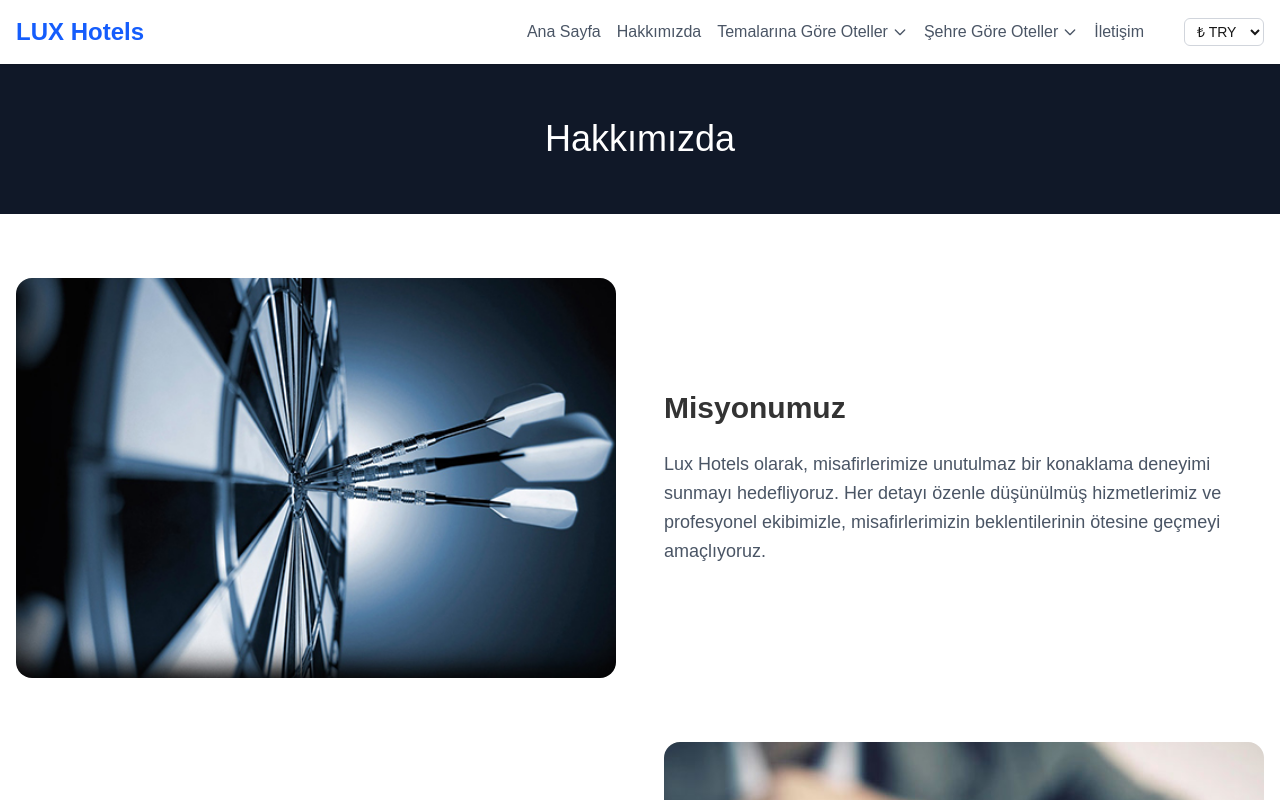
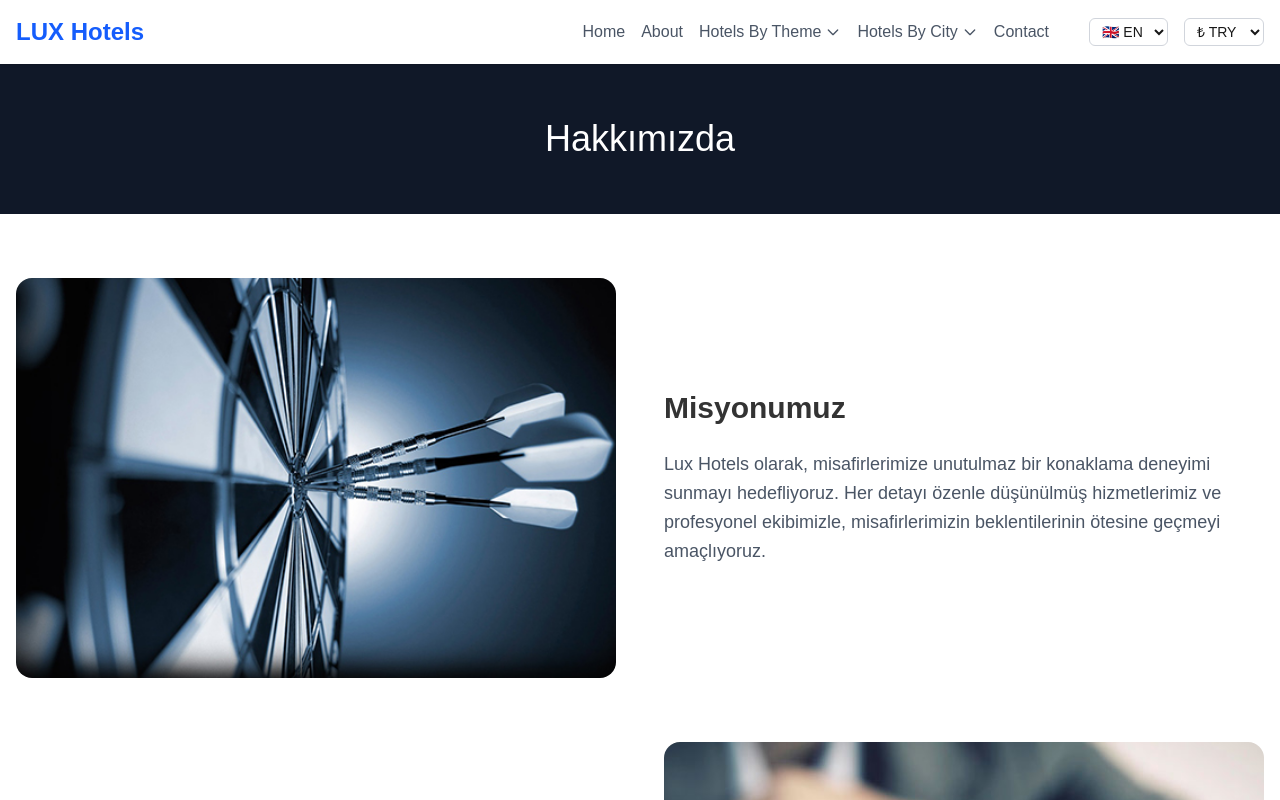
Before and after one commit to ali-yucel/lux-hotels-project, a Next.js app: page /en/about in a window 1280 px wide. Shown: the top 800 px of the page. Built offline with nearby package versions, Linux system fonts and the light colour scheme.

Commit message:
Header bileşenine dil seçici eklendi, yerelleştirme için metinler güncellendi ve Footer bileşeni yeniden dahil edildi.

```diff
--- a/app/[locale]/layout.tsx
+++ b/app/[locale]/layout.tsx
@@ -1,8 +1,8 @@
 import { NextIntlClientProvider } from 'next-intl';
 import { notFound } from 'next/navigation';
 import Header from "../components/layout/Header";
+import { Metadata } from 'next';
 import Footer from "../components/layout/Footer";
-import { Metadata } from 'next';
 import "../globals.css";
 
 export function generateStaticParams() {
--- a/app/components/layout/Header.tsx
+++ b/app/components/layout/Header.tsx
@@ -2,9 +2,13 @@
 
 import Link from 'next/link';
 import CurrencySelector from './CurrencySelector';
+import LanguageSelector from './LanguageSelector';
 import { themes, regions } from '../../data/hotels';
+import { useTranslations } from 'next-intl';
 
 export default function Header() {
+  const t = useTranslations();
+
   return (
     <header className="bg-white shadow-sm sticky top-0 z-50">
       <div className="container mx-auto px-4">
@@ -15,16 +19,16 @@ export default function Header() {
           <div className="flex items-center gap-10">
             <nav className="flex gap-4 items-center">
               <Link href="/" className="text-gray-600 hover:text-blue-600 transition-colors">
-                Ana Sayfa
+                {t('navigation.home')}
               </Link>
               <Link href="/about" className="text-gray-600 hover:text-blue-600 transition-colors">
-                Hakkımızda
+                {t('navigation.about')}
               </Link>
               <div className="relative group h-[64px] flex items-center">
                 <button
                   className="text-gray-600 group-hover:text-blue-600 transition-colors flex items-center gap-1"
                 >
-                  Temalarına Göre Oteller
+                  {t('hotels.filters.themes_by_hotels')}
                   <svg
                     className="w-4 h-4 transition-transform group-hover:rotate-180"
                     fill="none"
@@ -51,7 +55,7 @@ export default function Header() {
                 <button
                   className="text-gray-600 group-hover:text-blue-600 transition-colors flex items-center gap-1"
                 >
-                  Şehre Göre Oteller
+                  {t('hotels.filters.cities_by_hotels')}
                   <svg
                     className="w-4 h-4 transition-transform group-hover:rotate-180"
                     fill="none"
@@ -74,10 +78,13 @@ export default function Header() {
                 </div>
               </div>
               <Link href="/contact" className="text-gray-600 hover:text-blue-600 transition-colors">
-                İletişim
+                {t('navigation.contact')}
               </Link>
             </nav>
-            <CurrencySelector />
+            <div className="flex items-center gap-4">
+              <LanguageSelector />
+              <CurrencySelector />
+            </div>
           </div>
         </div>
       </div>
--- /dev/null
+++ b/app/components/layout/LanguageSelector.tsx
@@ -0,0 +1,25 @@
+'use client';
+
+import { useLocale } from "next-intl";
+import { useRouter, usePathname, Link } from "../../../i18n/routing";
+
+export default function LanguageSelector() {
+  const locale = useLocale();
+  const router = useRouter();
+  const pathname = usePathname();
+
+  const handleLanguageChange = (newLocale: string) => {
+    router.replace(pathname, { locale: newLocale });
+  };
+
+  return (
+    <select
+      value={locale}
+      onChange={(e) => handleLanguageChange(e.target.value)}
+      className="bg-white border border-gray-300 rounded-md px-2 py-1 text-sm focus:outline-none focus:ring-2 focus:ring-blue-500 hover:border-blue-500 transition-colors"
+    >
+      <option value="tr">🇹🇷 TR</option>
+      <option value="en">🇬🇧 EN</option>
+    </select>
+  );
+}
--- a/messages/en.json
+++ b/messages/en.json
@@ -20,8 +20,8 @@
   "hotels": {
     "filters": {
       "price_range": "Price Range",
-      "rating": "Rating",
-      "amenities": "Amenities"
+      "themes_by_hotels": "Hotels By Theme",
+      "cities_by_hotels": "Hotels By City"
     },
     "sort": {
       "price_low": "Price (Low to High)",
--- a/messages/tr.json
+++ b/messages/tr.json
@@ -20,8 +20,8 @@
     "hotels": {
       "filters": {
         "price_range": "Fiyat Aralığı",
-        "rating": "Değerlendirme",
-        "amenities": "Özellikler"
+        "themes_by_hotels": "Temalarına Göre Oteller",
+        "cities_by_hotels": "Şehre Göre Oteller"
       },
       "sort": {
         "price_low": "Fiyat (Düşükten Yükseğe)",
```
